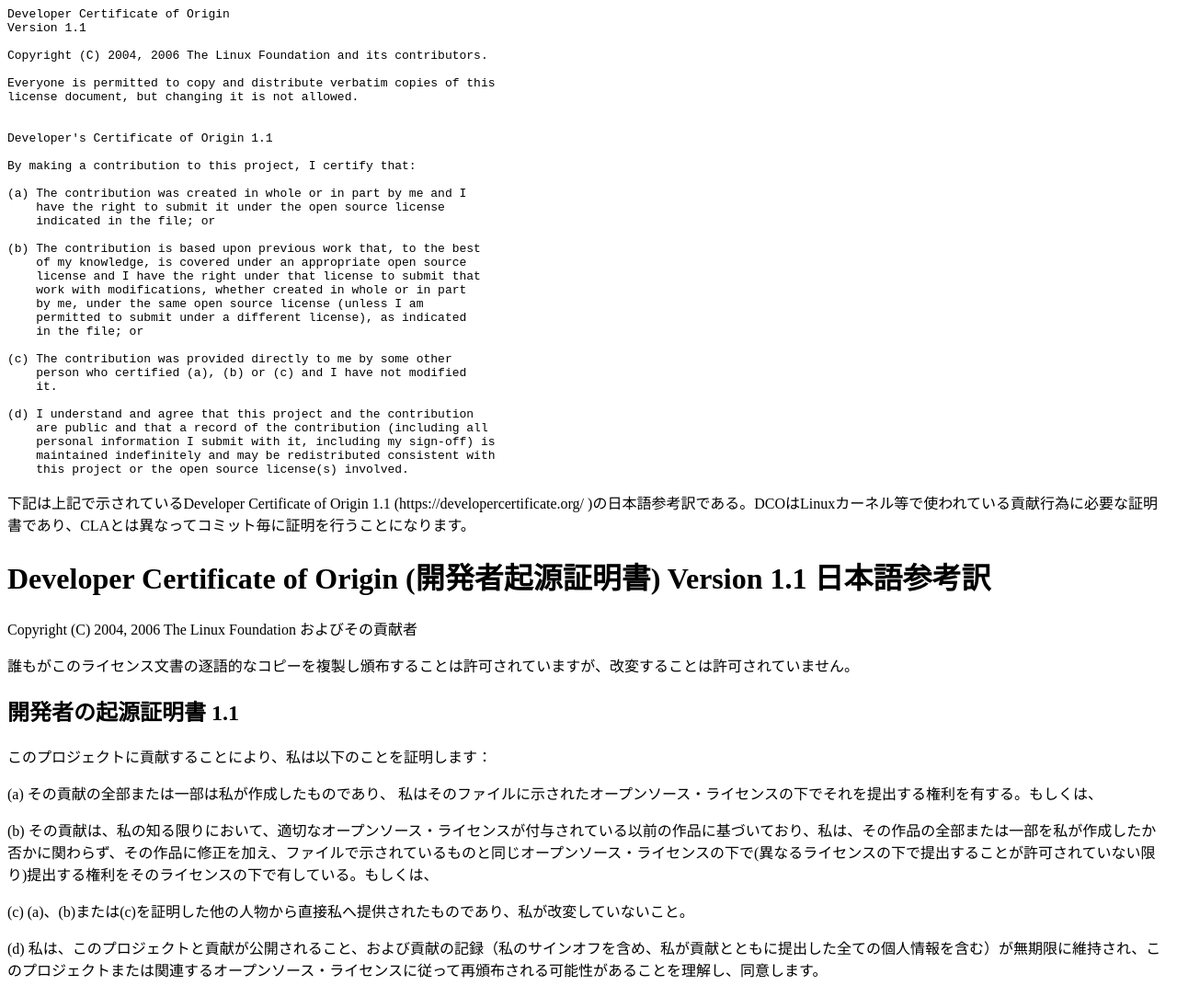
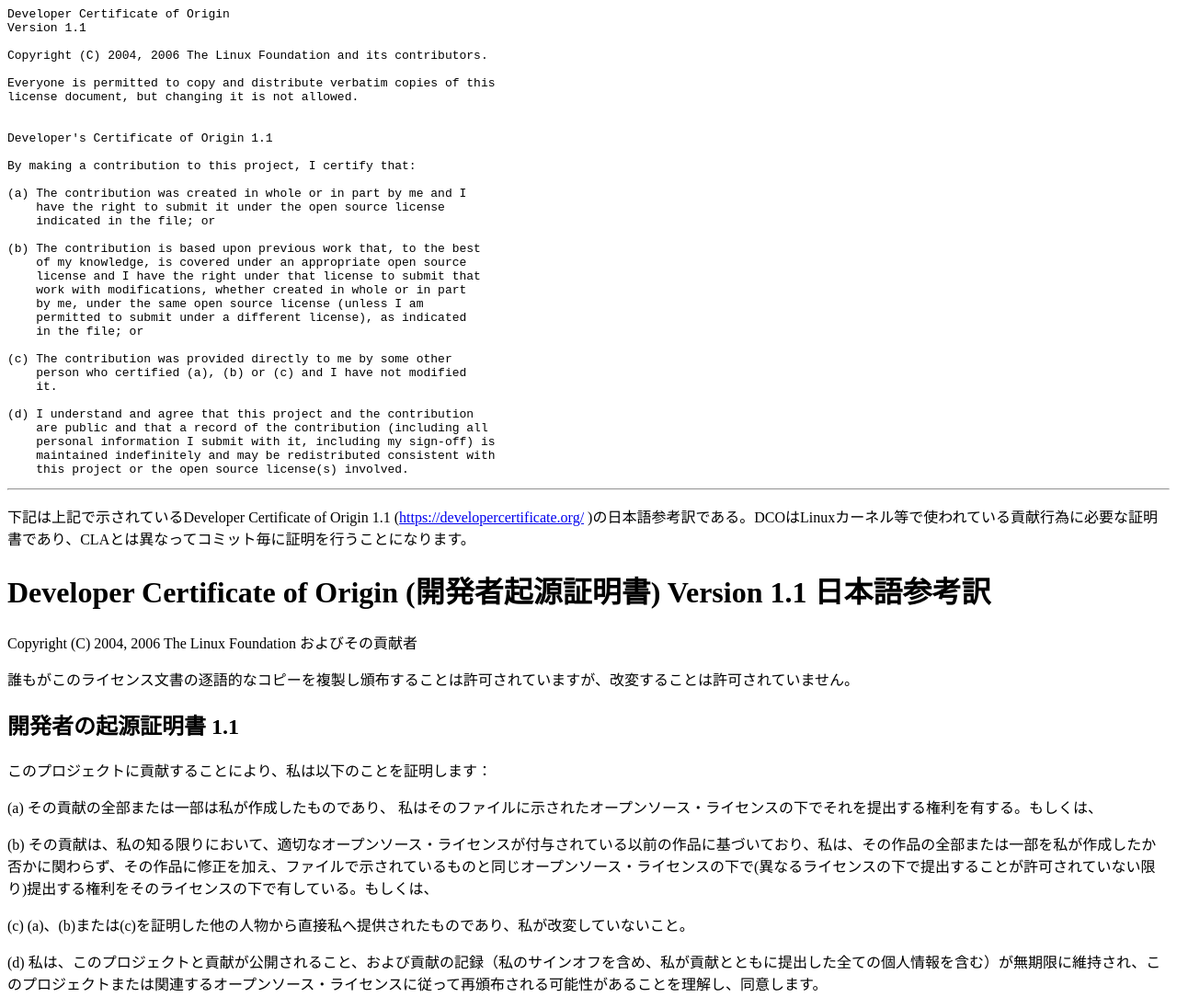
Before and after one commit to opensource-jp/developercertificate, a plain HTML site: page index.html in a window 1280 px wide. Shown: the whole page at 92% size. Drawn offline with Linux system fonts and the light colour scheme.

Commit message:
Update index.html
modify link

```diff
--- a/index.html
+++ b/index.html
@@ -40,8 +40,8 @@ By making a contribution to this project, I certify that:
     maintained indefinitely and may be redistributed consistent with
     this project or the open source license(s) involved.
 </pre>
-
-<p>下記は上記で示されているDeveloper Certificate of Origin 1.1 (https://developercertificate.org/ )の日本語参考訳である。DCOはLinuxカーネル等で使われている貢献行為に必要な証明書であり、CLAとは異なってコミット毎に証明を行うことになります。</p>
+<hr>
+<p>下記は上記で示されているDeveloper Certificate of Origin 1.1 (<A HREF="https://developercertificate.org/">https://developercertificate.org/</A> )の日本語参考訳である。DCOはLinuxカーネル等で使われている貢献行為に必要な証明書であり、CLAとは異なってコミット毎に証明を行うことになります。</p>
 
 <h1>Developer Certificate of Origin (開発者起源証明書) Version 1.1 日本語参考訳</h1>
 
```
